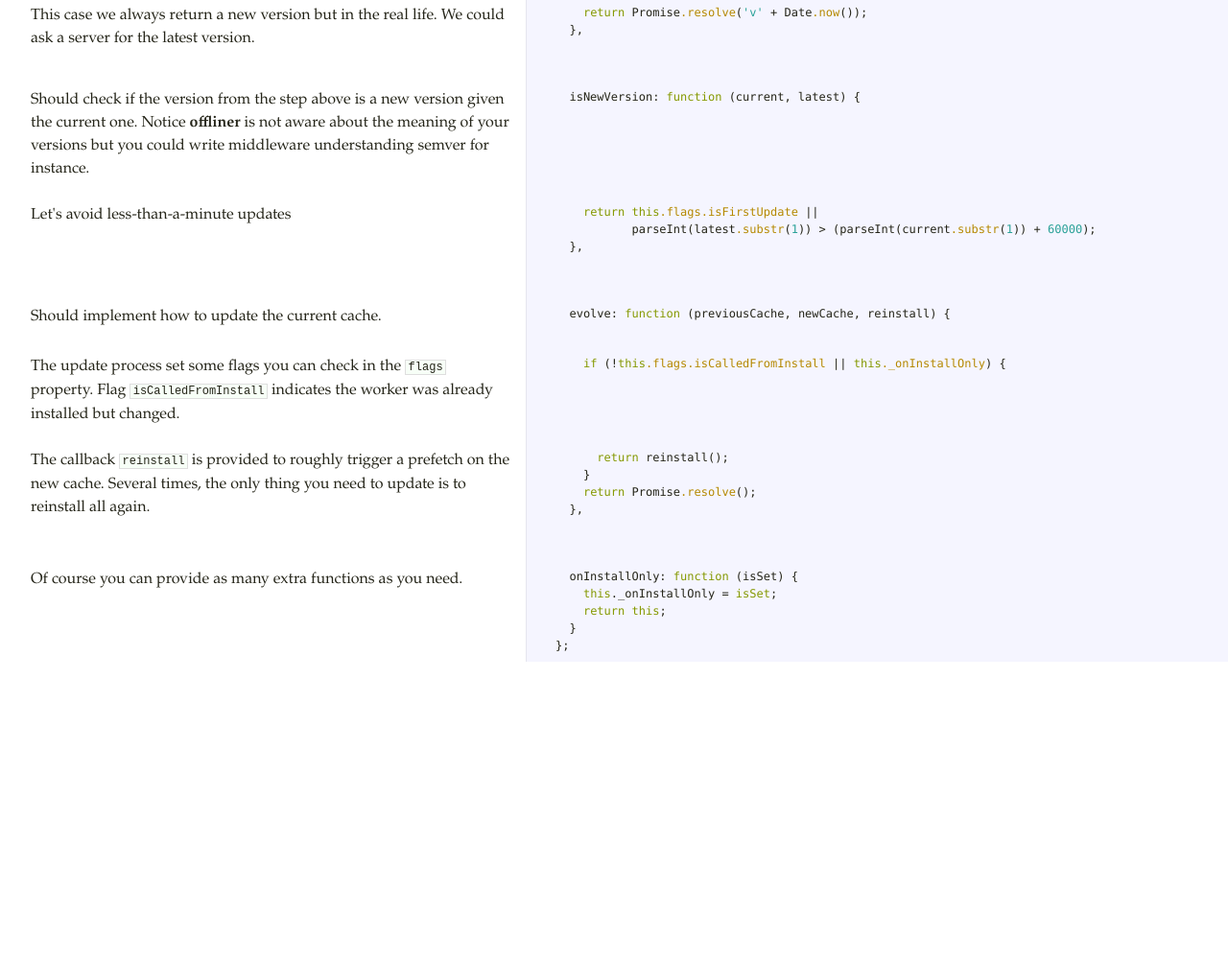
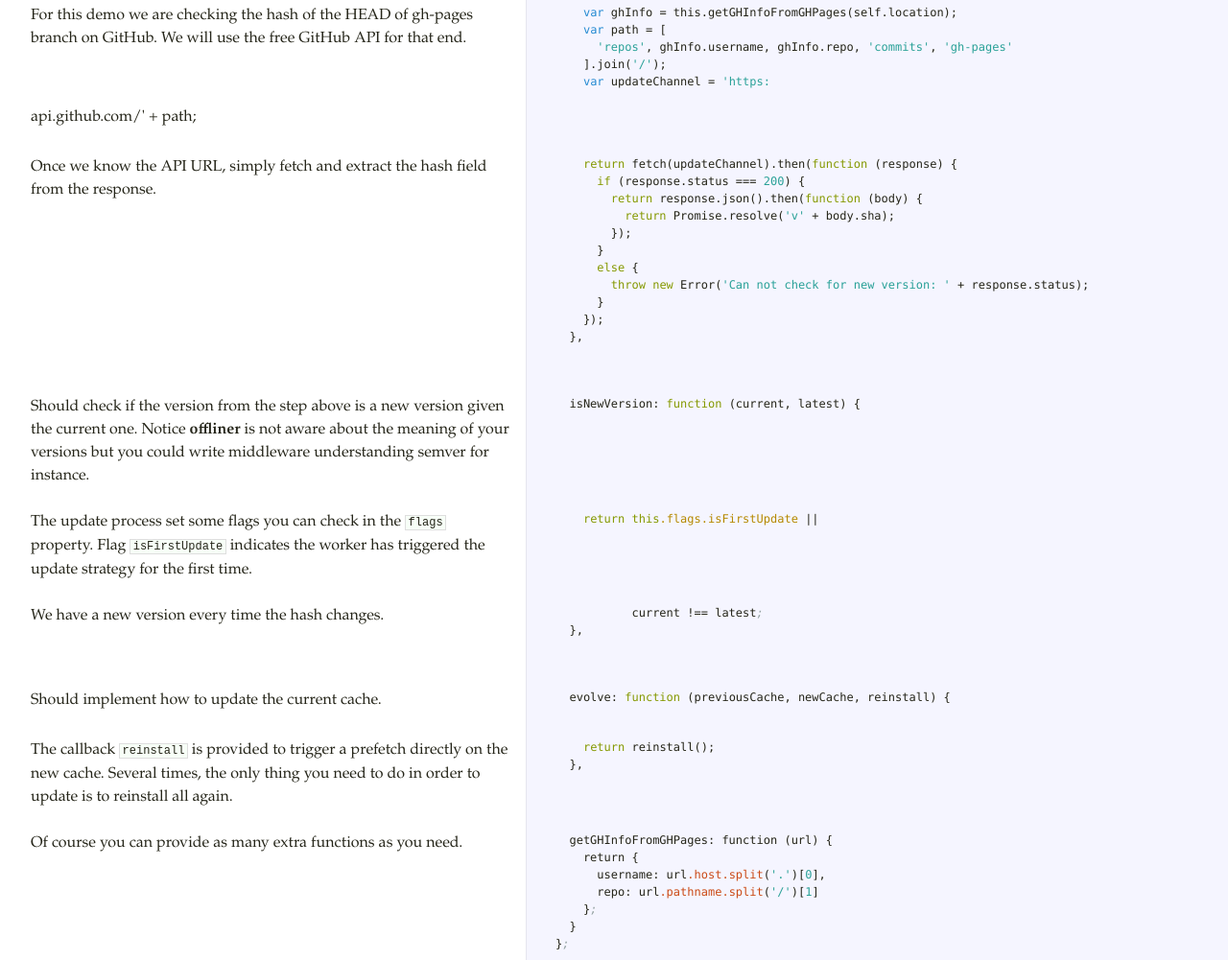
Before and after one commit to delapuente/offliner, a plain HTML site: page js/offliner-updater-reinstall.js.html in a window 1280 px wide. Shown: the part 300-1301 px from the top of the page at 96% size. Before the commit the page ends 990 px from the top, so only its background shows below. Drawn offline with Linux system fonts and the light colour scheme.

```diff
--- a/js/offliner-updater-reinstall.js.html
+++ b/js/offliner-updater-reinstall.js.html
@@ -72,14 +72,15 @@
         <div class="octowrap">
           <a class="octothorpe" href="#section-4">#</a>
         </div>
-      <p>This case we always return a new version but in the real life. We could
- ask a server for the latest version.</p>
+      <p>For this demo we are checking the hash of the HEAD of gh-pages branch
+ on GitHub. We will use the free GitHub API for that end.</p>
       </td>
       <td class="code">
-      <pre><code >    <span class="keyword">return</span> Promise<span class="variable">.resolve</span>(<span class="string">'v'</span> + Date<span class="variable">.now</span>());
-  },
-
-  </code></pre>
+      <pre><code >    <span class="title">var</span> ghInfo = this.getGHInfoFromGHPages(self.location);
+    <span class="title">var</span> path = [
+      <span class="string">'repos'</span>, ghInfo.username, ghInfo.repo, <span class="string">'commits'</span>, <span class="string">'gh-pages'</span>
+    ].join(<span class="string">'/'</span>);
+    <span class="title">var</span> updateChannel = <span class="string">'https:</code></pre>
       </td>
     </tr>
 
@@ -88,6 +89,46 @@
       <td class="docs">
         <div class="octowrap">
           <a class="octothorpe" href="#section-5">#</a>
+        </div>
+      <p>api.github.com/' + path;</p>
+      </td>
+      <td class="code">
+      <pre><code >
+    </code></pre>
+      </td>
+    </tr>
+
+
+    <tr id="section-6">
+      <td class="docs">
+        <div class="octowrap">
+          <a class="octothorpe" href="#section-6">#</a>
+        </div>
+      <p>Once we know the API URL, simply fetch and extract the hash field from
+ the response.</p>
+      </td>
+      <td class="code">
+      <pre><code >    <span class="keyword">return</span> fetch(updateChannel).then(<span class="function"><span class="keyword">function</span> <span class="params">(response)</span> {</span>
+      <span class="keyword">if</span> (response.status === <span class="number">200</span>) {
+        <span class="keyword">return</span> response.json().then(<span class="function"><span class="keyword">function</span> <span class="params">(body)</span> {</span>
+          <span class="keyword">return</span> Promise.resolve(<span class="string">'v'</span> + body.sha);
+        });
+      }
+      <span class="keyword">else</span> {
+        <span class="keyword">throw</span> <span class="keyword">new</span> Error(<span class="string">'Can not check for new version: '</span> + response.status);
+      }
+    });
+  },
+
+  </code></pre>
+      </td>
+    </tr>
+
+
+    <tr id="section-7">
+      <td class="docs">
+        <div class="octowrap">
+          <a class="octothorpe" href="#section-7">#</a>
         </div>
       <p>Should check if the version from the step above is a new version given the
  current one. Notice <strong>offliner</strong> is not aware about the meaning of your
@@ -100,49 +141,18 @@
     </tr>
 
 
-    <tr id="section-6">
-      <td class="docs">
-        <div class="octowrap">
-          <a class="octothorpe" href="#section-6">#</a>
-        </div>
-      <p>Let's avoid less-than-a-minute updates</p>
-      </td>
-      <td class="code">
-      <pre><code >    <span class="keyword">return</span> <span class="keyword">this</span><span class="variable">.flags</span><span class="variable">.isFirstUpdate</span> ||
-           parseInt(latest<span class="variable">.substr</span>(<span class="number">1</span>)) &gt; (parseInt(current<span class="variable">.substr</span>(<span class="number">1</span>)) + <span class="number">60000</span>);
-  },
-
-  </code></pre>
-      </td>
-    </tr>
-
-
-    <tr id="section-7">
-      <td class="docs">
-        <div class="octowrap">
-          <a class="octothorpe" href="#section-7">#</a>
-        </div>
-      <p>Should implement how to update the current cache.</p>
-      </td>
-      <td class="code">
-      <pre><code >  evolve: <span class="function"><span class="keyword">function</span> <span class="params">(previousCache, newCache, reinstall)</span> {</span>
-    </code></pre>
-      </td>
-    </tr>
-
-
     <tr id="section-8">
       <td class="docs">
         <div class="octowrap">
           <a class="octothorpe" href="#section-8">#</a>
         </div>
       <p>The update process set some flags you can check in the <code>flags</code> property.
- Flag <code>isCalledFromInstall</code> indicates the worker was already installed
- but changed.</p>
+ Flag <code>isFirstUpdate</code> indicates the worker has triggered the update
+ strategy for the first time.</p>
       </td>
       <td class="code">
-      <pre><code >    <span class="keyword">if</span> (!<span class="keyword">this</span><span class="variable">.flags</span><span class="variable">.isCalledFromInstall</span> || <span class="keyword">this</span><span class="variable">._onInstallOnly</span>) {
-      </code></pre>
+      <pre><code >    <span class="keyword">return</span> <span class="keyword">this</span><span class="variable">.flags</span><span class="variable">.isFirstUpdate</span> ||
+           </code></pre>
       </td>
     </tr>
 
@@ -152,14 +162,10 @@
         <div class="octowrap">
           <a class="octothorpe" href="#section-9">#</a>
         </div>
-      <p>The callback <code>reinstall</code> is provided to roughly trigger a prefetch
- on the new cache. Several times, the only thing you need to update
- is to reinstall all again.</p>
+      <p>We have a new version every time the hash changes.</p>
       </td>
       <td class="code">
-      <pre><code >      <span class="keyword">return</span> reinstall();
-    }
-    <span class="keyword">return</span> Promise<span class="variable">.resolve</span>();
+      <pre><code >           current !== latest<span class="comment">;</span>
   },
 
   </code></pre>
@@ -172,14 +178,48 @@
         <div class="octowrap">
           <a class="octothorpe" href="#section-10">#</a>
         </div>
+      <p>Should implement how to update the current cache.</p>
+      </td>
+      <td class="code">
+      <pre><code >  evolve: <span class="function"><span class="keyword">function</span> <span class="params">(previousCache, newCache, reinstall)</span> {</span>
+    </code></pre>
+      </td>
+    </tr>
+
+
+    <tr id="section-11">
+      <td class="docs">
+        <div class="octowrap">
+          <a class="octothorpe" href="#section-11">#</a>
+        </div>
+      <p>The callback <code>reinstall</code> is provided to trigger a prefetch directly
+ on the new cache. Several times, the only thing you need to do in order
+ to update is to reinstall all again.</p>
+      </td>
+      <td class="code">
+      <pre><code >    <span class="keyword">return</span> reinstall();
+  },
+
+  </code></pre>
+      </td>
+    </tr>
+
+
+    <tr id="section-12">
+      <td class="docs">
+        <div class="octowrap">
+          <a class="octothorpe" href="#section-12">#</a>
+        </div>
       <p>Of course you can provide as many extra functions as you need.</p>
       </td>
       <td class="code">
-      <pre><code >  onInstallOnly: <span class="function"><span class="keyword">function</span> <span class="params">(isSet)</span> {</span>
-    <span class="keyword">this</span>._onInstallOnly = <span class="keyword">isSet</span>;
-    <span class="keyword">return</span> <span class="keyword">this</span>;
+      <pre><code >  getGHInfoFromGHPages: function (url) {
+    return {
+      username: url<span class="preprocessor">.host</span><span class="preprocessor">.split</span>(<span class="string">'.'</span>)[<span class="number">0</span>],
+      repo: url<span class="preprocessor">.pathname</span><span class="preprocessor">.split</span>(<span class="string">'/'</span>)[<span class="number">1</span>]
+    }<span class="comment">;</span>
   }
-};
+}<span class="comment">;</span>
 </code></pre>
       </td>
     </tr>
--- a/worker.js
+++ b/worker.js
@@ -1,6 +1,6 @@
 // First import the offliner library. This import exports the namespaces `off`
 // to the global. `off` has three submodules, empty by default.
-importScripts('./src/offliner.js');
+importScripts('../src/offliner.js');
 
 // By convention, fetchers are put inside the `off.fetchers` submodule.
 importScripts('./js/offliner-fetcher-urls.js');
@@ -34,6 +34,8 @@
     './',
     './docco.css',
     './index.html',
+    './js/main.js',
+    './js/main.js.html',
     './js/offliner-fetcher-urls.js.html',
     './js/offliner-source-cache.js.html',
     './js/offliner-source-network.js.html',
```
Also changed, not shown: index.html (+11 -12 lines), js/main.js (+7 -5 lines), js/main.js.html (+7 -5 lines), js/offliner-updater-reinstall.js (+34 -18 lines), worker.js.html (+2 -0 lines).
